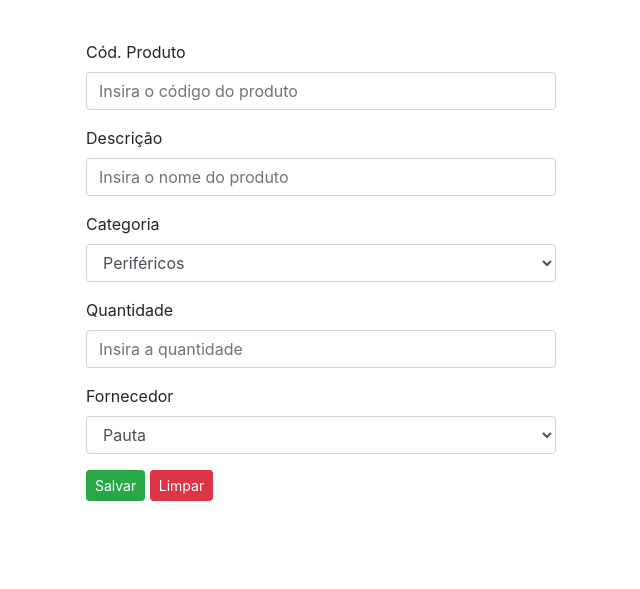
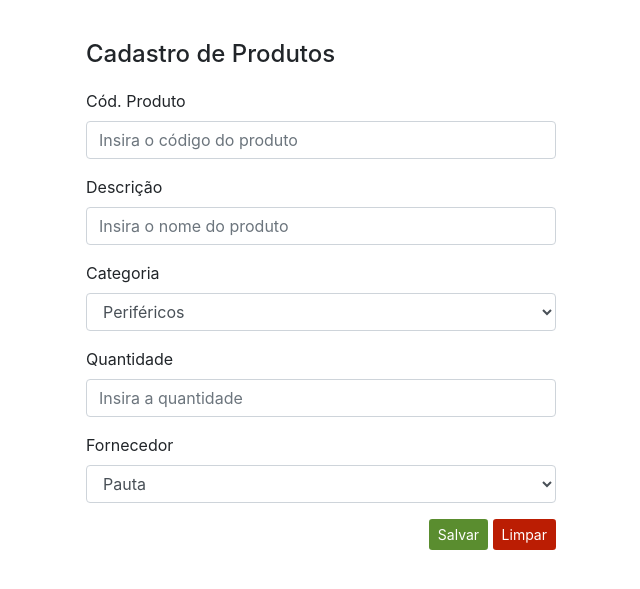
Before and after one commit to WernerLuiz92/CRUD_Basico, a PHP site: page / in a window 1280 px wide. Shown: the top 589 px of the page, without its empty margins (319-959 px from the left). Run offline with PHP 8.4, Linux system fonts and the light colour scheme.

Commit message:
Seção 3 - Aula 9
Aprendendo a utilização básica de IDs e Classes do CSS.

```diff
--- a/index.php
+++ b/index.php
@@ -10,11 +10,22 @@
         #tamanhoContainer {
             width: 500px;
         }
+
+        #botao1 {
+            background-color: #5A8D2F;
+            color: #FFFFFF;
+        }
+        #botao2 {
+            background-color: #BB1D03;
+            color: #FFFFFF;
+        }
+
     </style>
 </head>
 <body>
 <div class="container" id="tamanhoContainer" style="margin-top: 40px;">
-    <form action="cadastro" method="post">
+    <h4>Cadastro de Produtos</h4>
+    <form action="cadastro" method="post" style="margin-top: 20px;">
         <div class="form-group">
             <label>Cód. Produto</label>
             <input type="number" class="form-control" placeholder="Insira o código do produto">
@@ -46,8 +57,11 @@
                 <option>Solid</option>
             </select>
         </div><!--Fim form-group -->
-        <button type="submit" class="btn btn-success btn-sm">Salvar</button>
-        <button type="submit" class="btn btn-danger btn-sm">Limpar</button>
+        <div class="botoes" style="text-align: right;">
+            <button type="submit" id="botao1" class="btn btn-sm">Salvar</button>
+            <button type="submit" id="botao2" class="btn btn-sm">Limpar</button>
+        </div><!--Fim botoes -->
+
     </form>
 </div><!--Fim container -->
 
```
